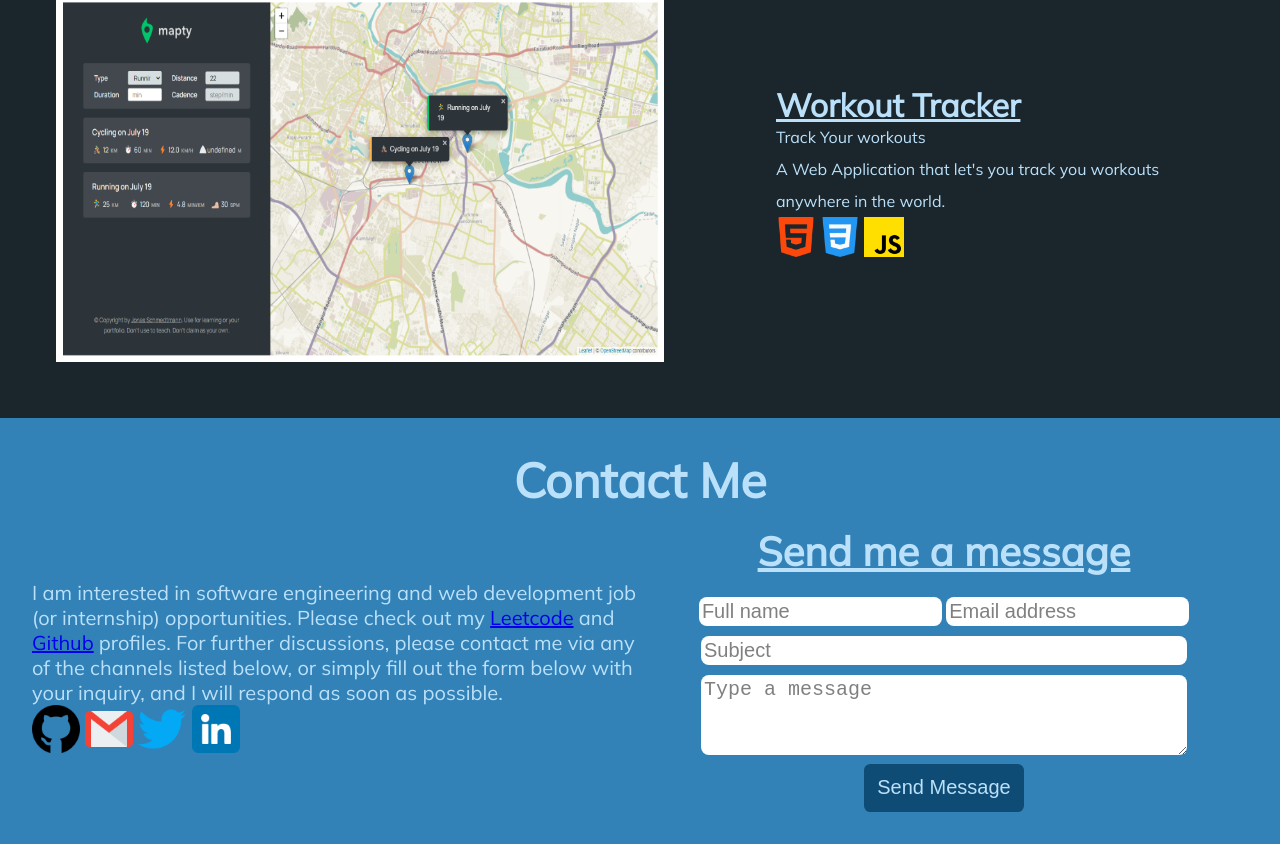
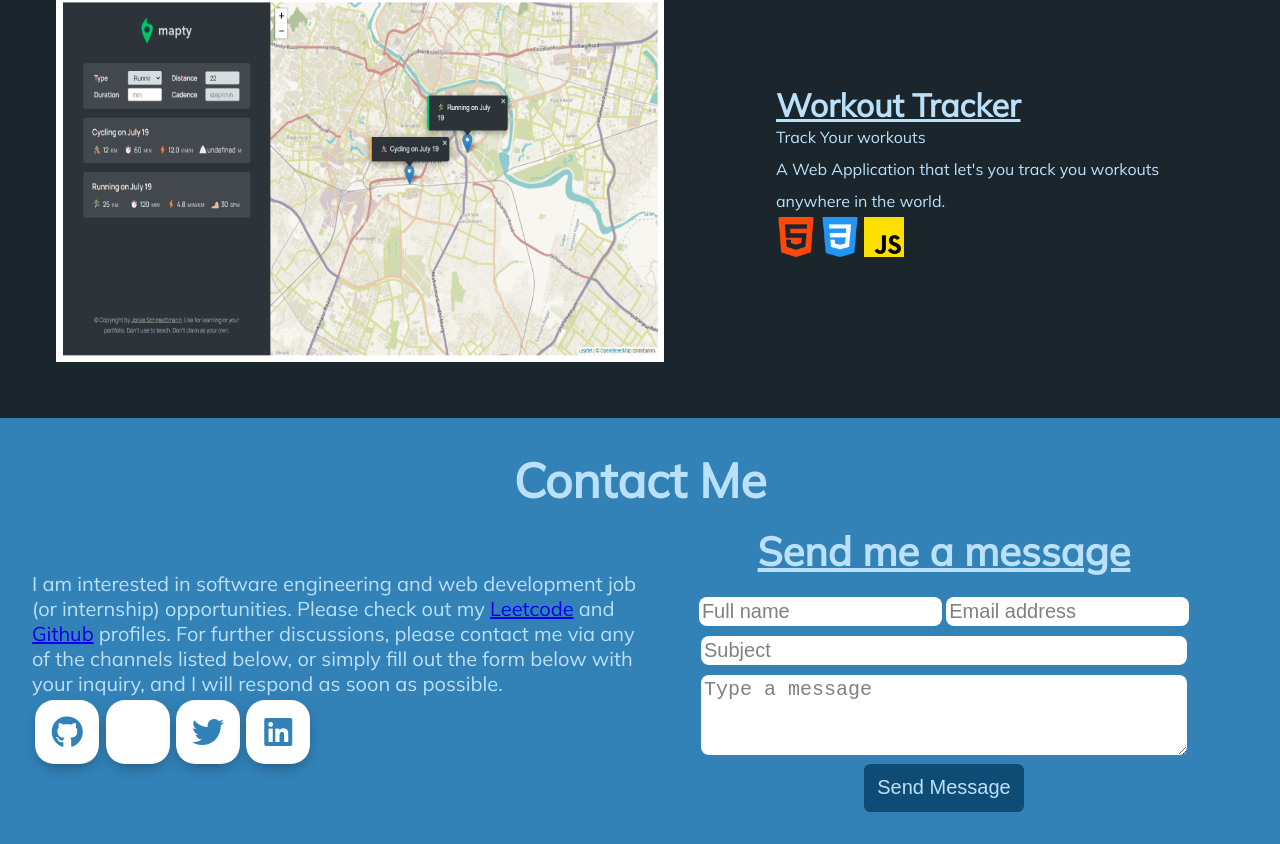
Before and after one commit to shikhershukla/Portfolio-website, a plain HTML site: page index.html in a window 1280 px wide. Shown: the part 1622-2466 px from the top of the page. Drawn offline with nearby package versions, Linux system fonts and the light colour scheme.

Commit message:
style social media icons

```diff
--- a/index.html
+++ b/index.html
@@ -5,6 +5,10 @@
     <meta http-equiv="X-UA-Compatible" content="IE=edge" />
     <meta name="viewport" content="width=device-width, initial-scale=1.0" />
     <link rel="stylesheet" href="styles/styles.css" />
+    <link
+      rel="stylesheet"
+      href="https://use.fontawesome.com/releases/v5.4.1/css/all.css"
+    />
     <script defer src="script.js"></script>
     <title>My Project</title>
   </head>
@@ -222,10 +226,18 @@
             inquiry, and I will respond as soon as possible.
           </p>
           <div class="contact-div__info__imgs">
-            <img src="./Images/github.png" alt="" />
-            <img src="./Images/gmail.png" alt="" />
-            <img src="./Images/twitter.png" alt="" />
-            <img src="./Images/linkedin.png" alt="" />
+            <a href="#" class="icon">
+              <i class="fab fa-github"></i>
+            </a>
+            <a href="#" class="icon">
+              <i class="fab fa-envelope"></i>
+            </a>
+            <a href="#" class="icon">
+              <i class="fab fa-twitter"></i>
+            </a>
+            <a href="#" class="icon">
+              <i class="fab fa-linkedin"></i>
+            </a>
           </div>
         </div>
         <div class="contact-div__formContainer">
--- a/styles/_contact.scss
+++ b/styles/_contact.scss
@@ -15,11 +15,44 @@
       flex: 1;
       text-align: left;
       font-size: $textSize;
-      &__imgs img {
-        height: 3rem;
-        width: 3rem;
-        &:hover {
-          animation: shake 0.3s linear 1;
+      &__imgs {
+        display: flex;
+        text-align: center;
+        & .icon {
+          width: 4rem;
+          height: 4rem;
+          background-color: white;
+          margin: 0.2rem;
+          border-radius: 30%;
+          color: $secondryColor;
+          border: none;
+          box-shadow: 0 5px 15px -5px #00000070;
+          position: relative;
+          overflow: hidden;
+          & i {
+            line-height: 4rem;
+            font-size: 2rem;
+            transition: all 0.2s;
+          }
+          &:before {
+            content: "";
+            position: absolute;
+            width: 120%;
+            height: 120%;
+            background-color: $primaryColor;
+            left: -110%;
+            top: 90%;
+            transform: rotate(45deg);
+          }
+          &:hover {
+            & i {
+              transform: scale(1.3);
+              color: white;
+            }
+            &:before {
+              animation: animation 0.7s 1 forwards;
+            }
+          }
         }
       }
     }
@@ -73,14 +106,19 @@
   }
 }
 
-@keyframes shake {
-  33% {
-    transform: rotate(10deg);
+@keyframes animation {
+  0% {
+    left: -110%;
+    top: 90%;
   }
-  66% {
-    transform: rotate(-10deg);
+
+  80% {
+    left: 13%;
+    top: -30%;
   }
+
   100% {
-    transform: rotate(10deg);
+    left: -10%;
+    top: -10%;
   }
 }
```
Also changed, not shown: styles/styles.css, 1 other file.
